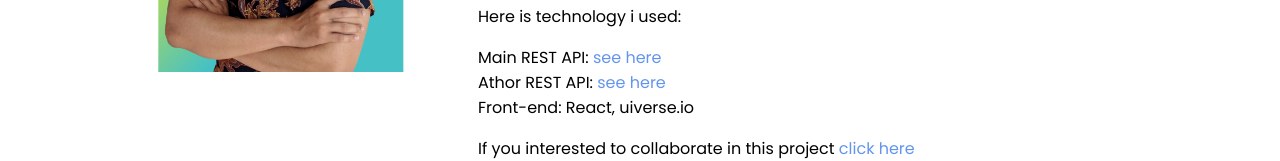
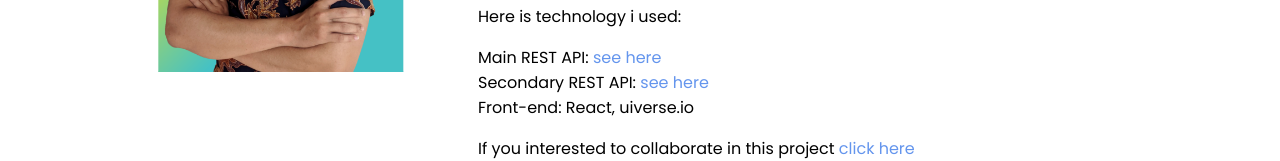
Before and after one commit to dimyatimaulana/indonesian-heroes, a React (Create React App) app: page /about in a window 1280 px wide. Shown: the part 417-578 px from the top of the page. Built offline with nearby package versions, Linux system fonts and the light colour scheme; no server answers.

Commit message:
fix typo

```diff
--- a/src/pages/AboutPage.js
+++ b/src/pages/AboutPage.js
@@ -36,7 +36,7 @@ function AboutPage() {
               <a href="https://indonesia-public-static-api.vercel.app/api/heroes">see here</a>
             </li>
             <li>
-              Athor REST API:
+              Secondary REST API:
               {' '}
               <a href="https://19104008-mhs.bdv.or.id/api/heroes.php">see here</a>
             </li>
```
